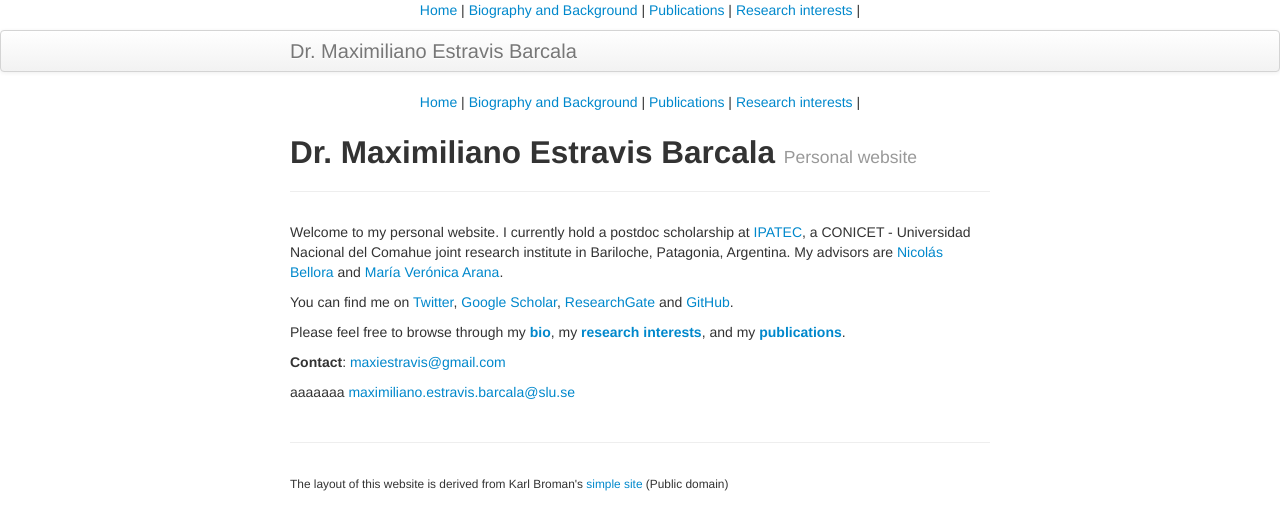
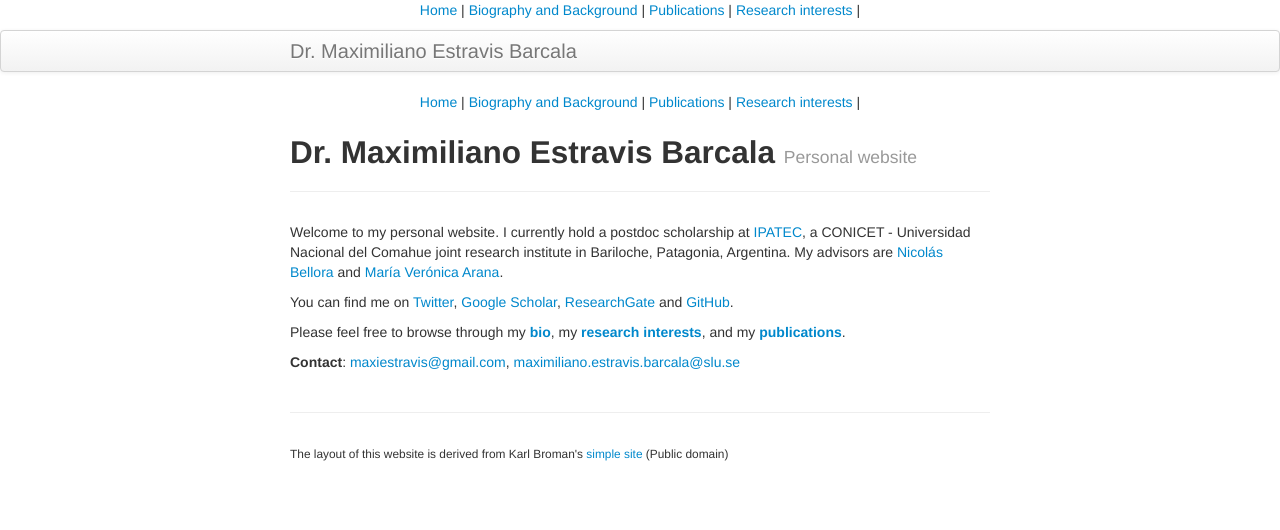
Before and after one commit to MaxiEstravis/maxiestravis.github.io, a Jekyll site: the page built from index.md, in a window 1280 px wide. Shown: the top 530 px of the page. Built offline with Jekyll 4.4.1, drawn with Linux system fonts in a browser that asks for light colours.

Commit message:
210825_10

```diff
--- a/index.md
+++ b/index.md
@@ -10,6 +10,4 @@ You can find me on [Twitter](https://twitter.com/MaxiEstravis), [Google Scholar]
 
 Please feel free to browse through my [**bio**](pages/bio.html), my [**research interests**](pages/research_interests.html), and my [**publications**](pages/publications.html).
 
-**Contact**: <maxiestravis@gmail.com>
-
-aaaaaaa <maximiliano.estravis.barcala@slu.se>
+**Contact**: <maxiestravis@gmail.com>, <maximiliano.estravis.barcala@slu.se>
```
Also changed, not shown: pages/publications.md (+1 -1 lines), 1 other file.
